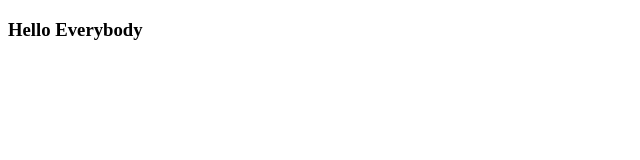
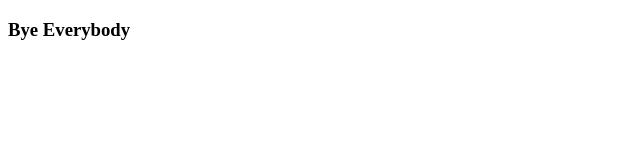
Before and after one commit to d3o3d3/todo-app, a Vue app: page / in a window 1280 px wide. Shown: the top 160 px of the page, without its empty margins (0-640 px from the left). Built offline with nearby package versions, Linux system fonts and the light colour scheme.

Commit message:
Edit title in main page

```diff
--- a/src/App.vue
+++ b/src/App.vue
@@ -1,6 +1,6 @@
 <template>
   <div id="app">
-    <h3>Hello Everybody</h3>
+    <h3>Bye Everybody</h3>
   </div>
 </template>
 
```
